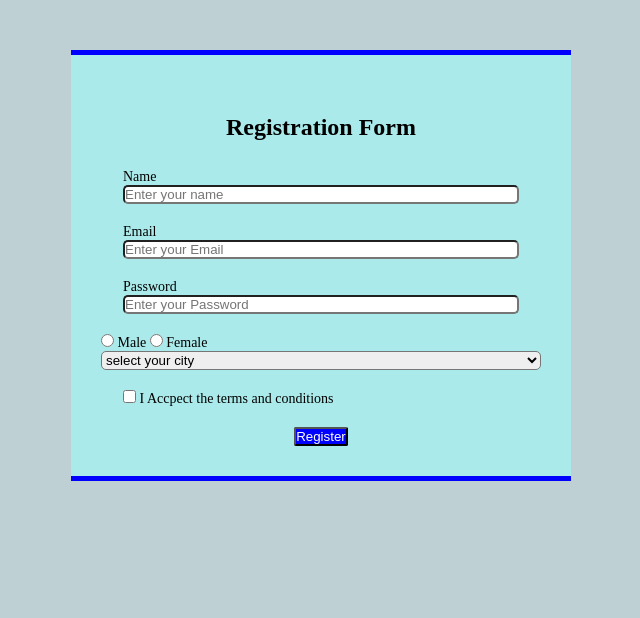
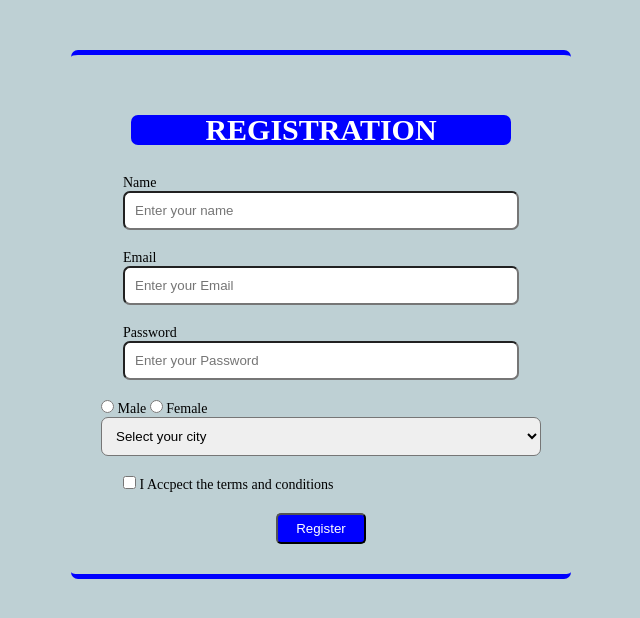
Before and after one commit to Zunaira-Malik00/practice-base, a plain HTML site: page week_1/form.html in a window 1280 px wide. Shown: the whole page, without its empty margins (319-959 px from the left). Drawn offline with Linux system fonts and the light colour scheme.

Commit message:
add some changing

```diff
--- a/week_1/form.html
+++ b/week_1/form.html
@@ -11,31 +11,30 @@
 <body>
     <div class=" container">
         <form>
-            <h1> Registration Form</h1>
+            <h1>REGISTRATION</h1>
             <div class="name-box">
                 <div>
-                    <label>Name</label>
+                    <label for="username">Name</label>
                 </div>
-                <input class="input" type="text" placeholder="Enter your name">
+                <input class="input" id="username" type="text" placeholder="Enter your name">
             </div>
             <div class="name-box">
-                <label>Email</label>
-                <input class="input" type="email" placeholder="Enter your Email">
+                <label for="useremail">Email</label>
+                <input class="input" id="useremail" type="email" placeholder="Enter your Email">
             </div>
             <div class="name-box">
                 <div>
-                    <label>Password</label>
+                    <label for="userpassword">Password</label>
                 </div>
-                <input class="input" type="password" placeholder="Enter your Password">
+                <input class="input" id="userpassword" type="password" placeholder="Enter your Password">
             </div>
-            <input type="radio" name="gender">
-            <label> Male</label>
-            <input type="radio" name="gender">
-            <label> Female</label>
-
+            <input type="radio" id="male" name="gender">
+            <label for="male"> Male</label>
+            <input type="radio" id="female" name="gender">
+            <label for="female"> Female</label>
     <div clas="name-box">
         <select class="input">
-            <option>select your city</option>
+            <option>Select your city</option>
             <option>Gujranwala</option>
             <option>Lahore</option>
             <option>Islamabad</option>
--- a/week_1/styles.css
+++ b/week_1/styles.css
@@ -9,18 +9,22 @@ body{
     font-family: 'Times New Roman', Times, serif;
 }
 .container {
-    background-color:rgb(171, 234, 234) ;
     width: 500px;
     padding: 30px;
     margin:50px auto 0;
     border-top:5px solid blue ;
     border-bottom:5px solid blue ;
+    border-radius: 7px;
 }
 .container h1{
-    font-size: 24px;
-    line-height: 24px;
+    font-size: 30px;
+    line-height: 30px;
     margin: 30px;
     text-align: center;
+    color: white;
+    background-color: blue;
+    border-radius: 7px;
+
 }
 .name-box{
     width: 90%;
@@ -35,10 +39,17 @@ body{
 .button{
     background-color: blue;
     color: white;
-    border-radius: 2px;
-
+    border-radius: 5px;
+    width: 90px;
+    padding: 6px;
 }
 .input{
     width:100%;
-    border-radius:5px;
+    border-radius:7px;
+    padding: 10px;
+    outline: none;
 }
+.button:hover
+{
+cursor: pointer;
+}
```
